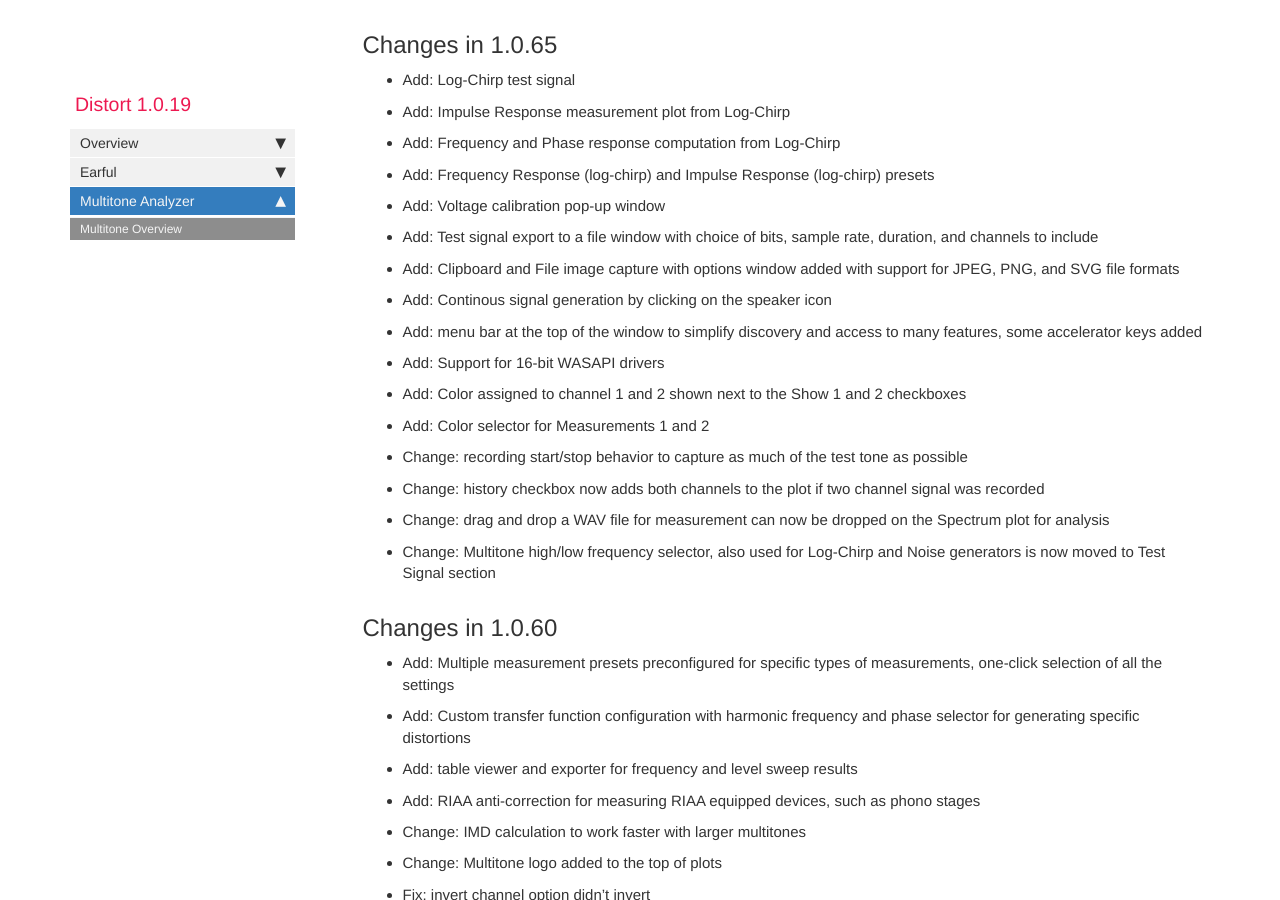
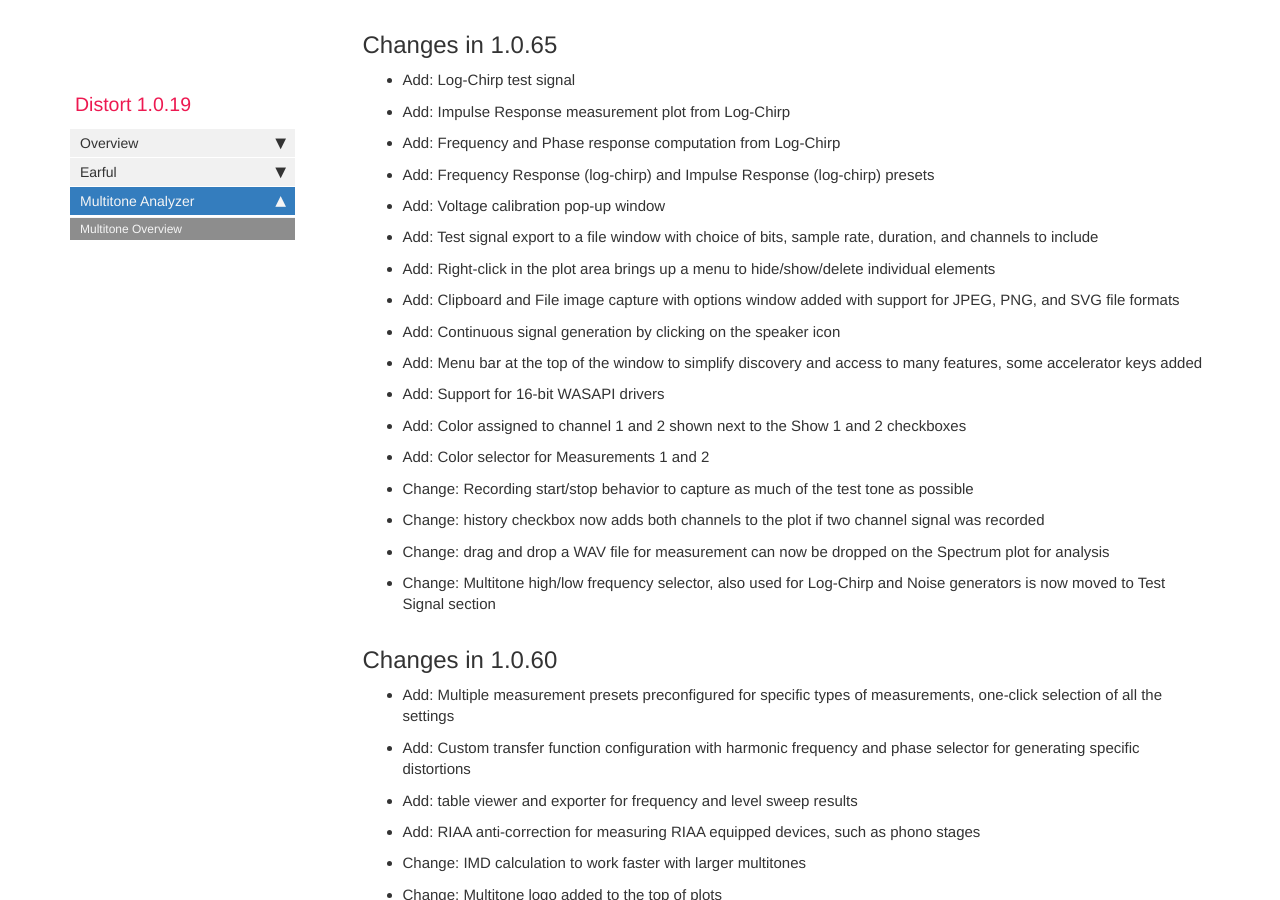
Before and after one commit to pkane2001/Distort, a Jekyll site: the page built from docs/multitone.md, in a window 1280 px wide and 900 px high, scrolled down 7120 px. Built offline with Jekyll 4.4.1, drawn with Linux system fonts in a browser that asks for light colours; nearby versions of some CDN libraries; our own code applies the rules of GitHub Pages for plain Markdown files; comment, search, counter and statistics services are not loaded.

Commit message:
no message

```diff
--- a/docs/multitone.md
+++ b/docs/multitone.md
@@ -161,13 +161,14 @@ Multitone 1.0.49 introduced the ability to customize title and results display w
 * Add: Frequency Response (log-chirp) and Impulse Response (log-chirp) presets
 * Add: Voltage calibration pop-up window
 * Add: Test signal export to a file window with choice of bits, sample rate, duration, and channels to include
+* Add: Right-click in the plot area brings up a menu to hide/show/delete individual elements
 * Add: Clipboard and File image capture with options window added with support for JPEG, PNG, and SVG file formats
-* Add: Continous signal generation by clicking on the speaker icon
-* Add: menu bar at the top of the window to simplify discovery and access to many features, some accelerator keys added
+* Add: Continuous signal generation by clicking on the speaker icon
+* Add: Menu bar at the top of the window to simplify discovery and access to many features, some accelerator keys added
 * Add: Support for 16-bit WASAPI drivers
 * Add: Color assigned to channel 1 and 2 shown next to the Show 1 and 2 checkboxes
 * Add: Color selector for Measurements 1 and 2
-* Change: recording start/stop behavior to capture as much of the test tone as possible
+* Change: Recording start/stop behavior to capture as much of the test tone as possible
 * Change: history checkbox now adds both channels to the plot if two channel signal was recorded
 * Change: drag and drop a WAV file for measurement can now be dropped on the Spectrum plot for analysis
 * Change: Multitone high/low frequency selector, also used for Log-Chirp and Noise generators is now moved to Test Signal section
```
